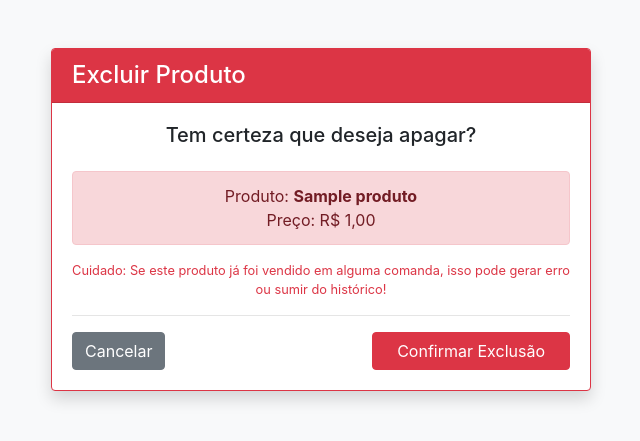
After one commit to josematheussilverio-coder/SistemadeGerenciamentoPesqueiro, a Django app: page /produto/excluir/1/ in a window 1280 px wide. The commit adds this page. Shown: the top 441 px of the page, without its empty margins (319-959 px from the left). Run offline with Django 5.2, Linux system fonts and the light colour scheme; tables that the repository leaves empty hold one stand-in row (values such as "Sample post"); some libraries are stand-ins or nearby versions.

Commit message:
Add files via upload

```diff
--- a/app/templates/comanda.html
+++ b/app/templates/comanda.html
@@ -13,6 +13,7 @@
             <ul class="navbar-nav ml-auto">
                 <li class="nav-item"><a class="nav-link" href="{% url 'index' %}">Início</a></li>
                 <li class="nav-item"><a class="nav-link" href="{% url 'cliente_list' %}">Clientes</a></li>
+                <li class="nav-item"><a class="nav-link" href="{% url 'produto_list' %}">Produtos</a></li>
                 <li class="nav-item active"><a class="nav-link" href="{% url 'comanda_list' %}">Comandas</a></li>
             </ul>
         </div>
@@ -48,7 +49,7 @@
                                     <span class="badge badge-secondary">Fechada</span>
                                 {% endif %}
                             </td>
-                            <td>R$ {{ comanda.total }}</td>
+                            <td>R$ {{ comanda.total|floatformat:2 }}</td>
                             <td>
                                 <a href="{% url 'comanda_detail' comanda.id %}" class="btn btn-sm btn-info">
                                     Ver Detalhes
--- a/app/templates/index.html
+++ b/app/templates/index.html
@@ -53,7 +53,7 @@
                                 <h5 class="mb-1">Comanda #{{ comanda.id }} - {{ comanda.cliente.nome }}</h5>
                                 <small class="text-muted">{{ comanda.data_criacao|date:"d/m H:i" }}</small>
                             </div>
-                            <p class="mb-1">Total Parcial: <strong>R$ {{ comanda.total }}</strong></p>
+                            <p class="mb-1">Total Parcial: <strong>R$ {{ comanda.total|floatformat:2 }}</strong></p>
                             <small class="text-success">Clique para ver detalhes ou adicionar itens.</small>
                         </a>
                     {% empty %}
--- /dev/null
+++ b/app/templates/produto_confirm_delete.html
@@ -0,0 +1,43 @@
+<!DOCTYPE html>
+<html lang="pt-BR">
+<head>
+    <meta charset="UTF-8">
+    <title>Excluir Produto</title>
+    <link rel="stylesheet" href="https://maxcdn.bootstrapcdn.com/bootstrap/4.5.2/css/bootstrap.min.css">
+</head>
+<body class="bg-light">
+    <div class="container mt-5">
+        <div class="row justify-content-center">
+            <div class="col-md-6">
+                <div class="card border-danger shadow">
+                    <div class="card-header bg-danger text-white">
+                        <h4 class="mb-0">Excluir Produto</h4>
+                    </div>
+                    <div class="card-body text-center">
+                        <h5 class="mb-4">Tem certeza que deseja apagar?</h5>
+
+                        <div class="alert alert-danger">
+                            Produto: <strong>{{ object.nome }}</strong><br>
+                            Preço: R$ {{ object.preco }}
+                        </div>
+
+                        <p class="text-danger small">
+                            Cuidado: Se este produto já foi vendido em alguma comanda,
+                            isso pode gerar erro ou sumir do histórico!
+                        </p>
+
+                        <form method="post">
+                            {% csrf_token %}
+                            <hr>
+                            <div class="d-flex justify-content-between">
+                                <a href="{% url 'produto_list' %}" class="btn btn-secondary">Cancelar</a>
+                                <button type="submit" class="btn btn-danger px-4">Confirmar Exclusão</button>
+                            </div>
+                        </form>
+                    </div>
+                </div>
+            </div>
+        </div>
+    </div>
+</body>
+</html>
--- a/app/views.py
+++ b/app/views.py
@@ -92,3 +92,16 @@ class ProdutoCreateView(CreateView):
     form_class = ProdutoForm
     template_name = 'produto_form.html'
     success_url = reverse_lazy('produto_list')
+
+
+class ProdutoDeleteView(DeleteView):
+    model = Produto
+    template_name = 'produto_confirm_delete.html'
+    success_url = reverse_lazy('produto_list')
+
+class ItemComandaDeleteView(DeleteView):
+    model = ItemComanda
+    template_name = 'item_comanda_confirm_delete.html'
+
+    def get_success_url(self):
+        return reverse('comanda_detail', kwargs={'pk': self.object.comanda.id})
--- a/config/urls.py
+++ b/config/urls.py
@@ -16,4 +16,6 @@ urlpatterns = [
     path('comanda/<int:pk>/adicionar-item/', AdicionarItemView.as_view(), name='adicionar_item'),
     path('comanda/<int:pk>/excluir/', ComandaDeleteView.as_view(), name='comanda_delete'),
     path('produto/novo/', ProdutoCreateView.as_view(), name='produto_create' ),
+    path('produto/excluir/<int:pk>/', ProdutoDeleteView.as_view(), name='produto_delete'),
+    path('item/excluir/<int:pk>/', ItemComandaDeleteView.as_view(), name='item_comanda_delete'),
 ]
```
Also changed, not shown: app/templates/comanda_detail.html (+19 -11 lines), app/templates/item_comanda_confirm_delete.html (added, +39 -0 lines), app/templates/produto.html (+7 -1 lines).
